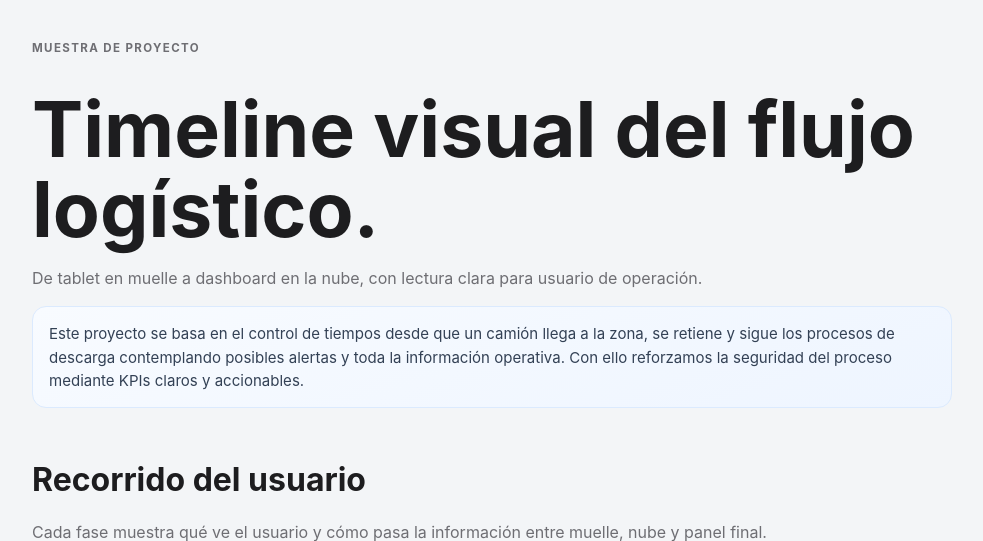
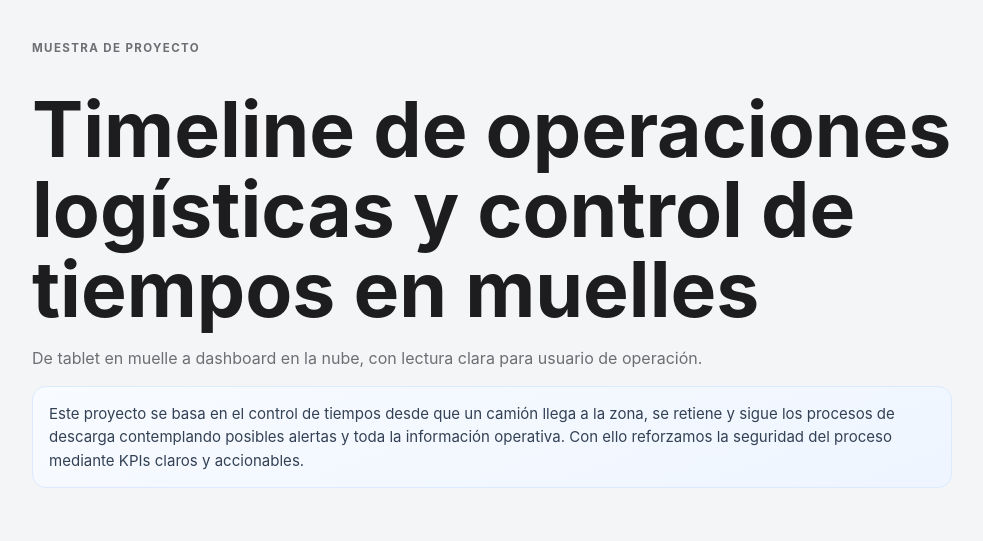
Before and after one commit to jacoto90/lawebdejacoto, a PHP site: page /proyecto-logistica/index.php in a window 1280 px wide. Shown: the part 73-614 px from the top of the page, without its empty margins (148-1131 px from the left). Run offline with PHP 8.4, Linux system fonts and the light colour scheme.

Commit message:
Update logistics project headline copy

```diff
--- a/proyecto-logistica/index.php
+++ b/proyecto-logistica/index.php
@@ -19,7 +19,7 @@ $copy = [
     'es' => [
         'title' => 'Proyecto Logístico MEIBIT',
         'eyebrow' => 'Muestra de proyecto',
-        'headline' => 'Timeline visual del flujo logístico.',
+        'headline' => 'Timeline de operaciones logísticas y control de tiempos en muelles',
         'subheadline' => 'De tablet en muelle a dashboard en la nube, con lectura clara para usuario de operación.',
         'project_summary' => 'Este proyecto se basa en el control de tiempos desde que un camión llega a la zona, se retiene y sigue los procesos de descarga contemplando posibles alertas y toda la información operativa. Con ello reforzamos la seguridad del proceso mediante KPIs claros y accionables.',
         'nav_overview' => 'Visión',
```
